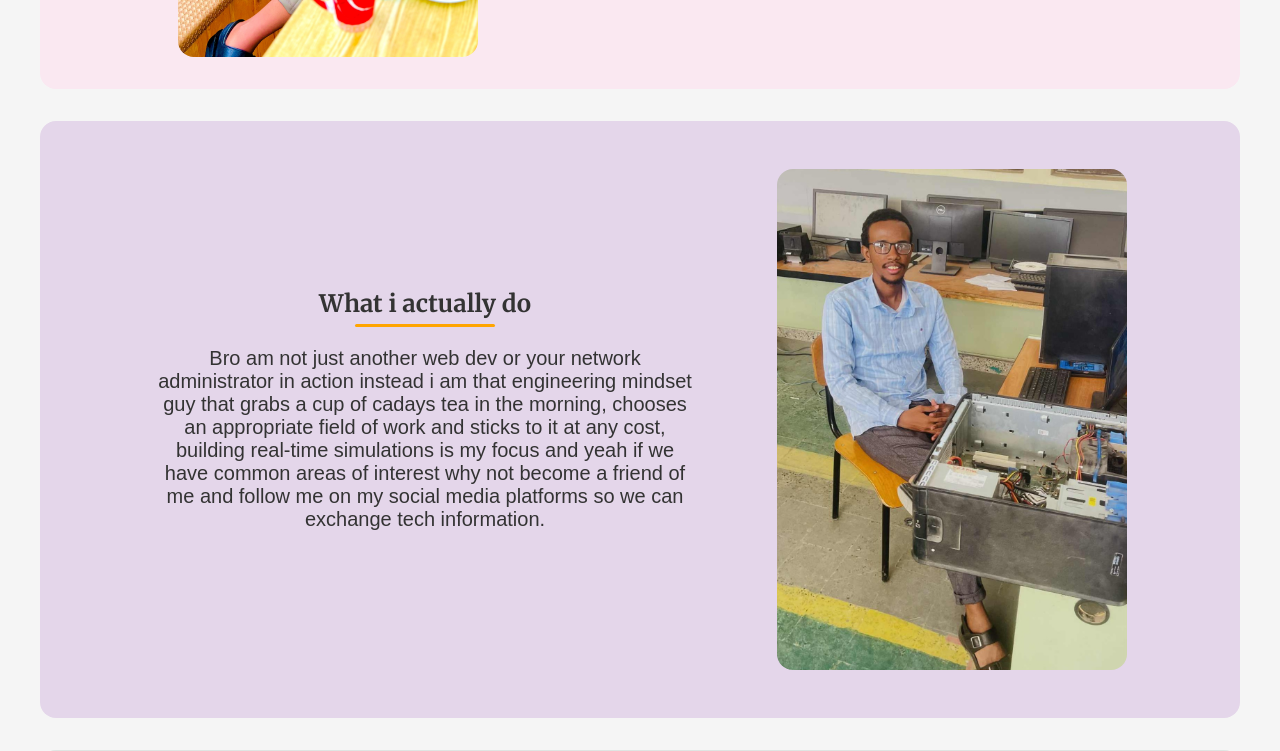
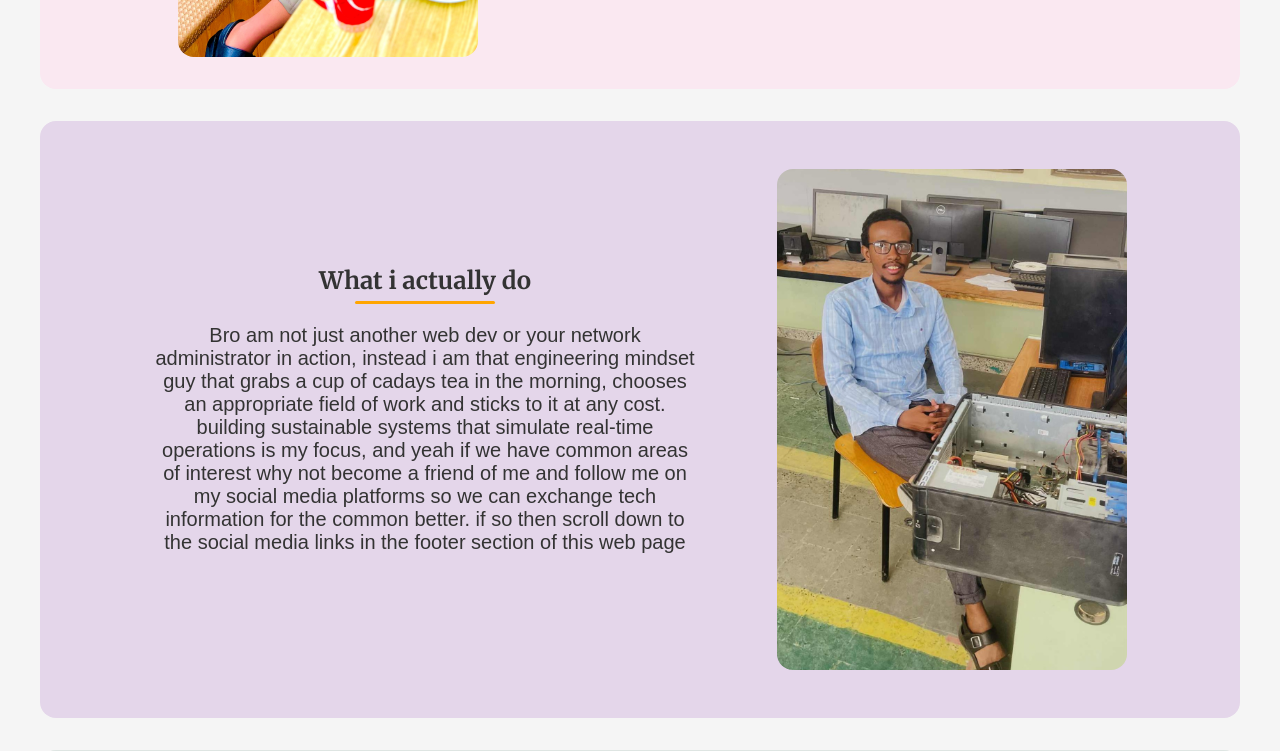
Before and after one commit to Shakaal100/HTML-CSS-Website, a plain HTML site: page website.html in a window 1280 px wide. Shown: the part 545-1296 px from the top of the page. Drawn offline with Linux system fonts and the light colour scheme.

Commit message:
Finished !!

```diff
--- a/website.css
+++ b/website.css
@@ -237,6 +237,7 @@ details summary{
     padding: 1em;
     font-size: 1.5rem;
     color: blue;
+    cursor: pointer;
 
 }
 details p{
--- a/website.html
+++ b/website.html
@@ -36,7 +36,7 @@
         <div class="flex-container">
             <div class="text-container">
                 <h2 class="section-title about-title">What i actually do </h2>
-                <p>Bro am not just another web dev or your network administrator in action instead i am that engineering mindset guy that grabs a cup of cadays tea in the morning, chooses an appropriate field of work and sticks to it at any cost, building real-time simulations is my focus and yeah if we have common areas of interest why not become a friend of me and follow me on my social media platforms so we can exchange tech information.</p>
+                <p>Bro am not just another web dev or your network administrator in action, instead i am that engineering mindset guy that grabs a cup of cadays tea in the morning, chooses an appropriate field of work and sticks to it at any cost. building sustainable systems that simulate real-time operations is my focus, and yeah if we have common areas of interest why not become a friend of me and follow me on my social media platforms so we can exchange tech information for the common better. if so then scroll down to the social media links in the footer section of this web page</p>
             </div>
             <img width="350px" src="images/LAB-PIC.jpg" alt="Image was here">
         </div>
```
